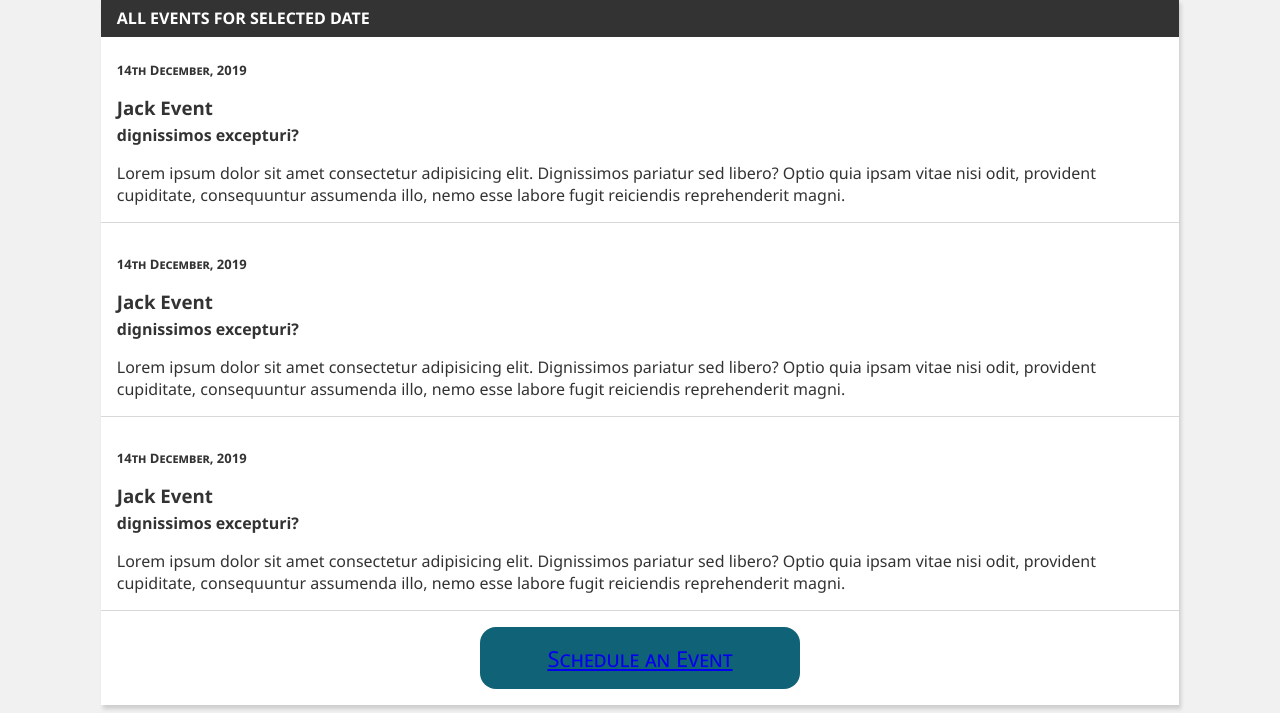
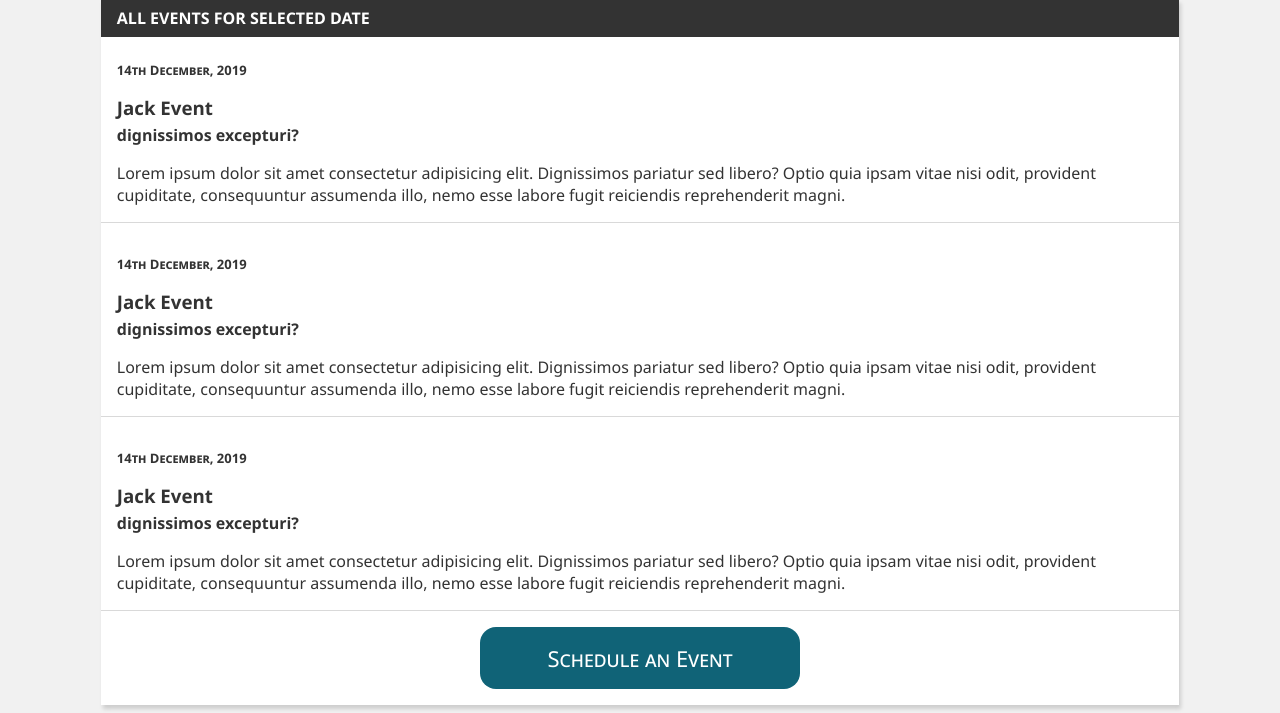
Before and after one commit to claretnnamocha/TEM, a PHP site: page / in a window 1280 px wide. Shown: the part 769-1482 px from the top of the page. Run offline with PHP 8.4, Linux system fonts and the light colour scheme.

Commit message:
Update main.css

```diff
--- a/static/css/main.css
+++ b/static/css/main.css
@@ -198,3 +198,10 @@ body {
   border-radius: 1rem;
   background-color: rgb(16, 99, 119);
 }
+
+
+
+.schedule__btn a {
+  text-decoration: none;
+  color: white;
+}
```
